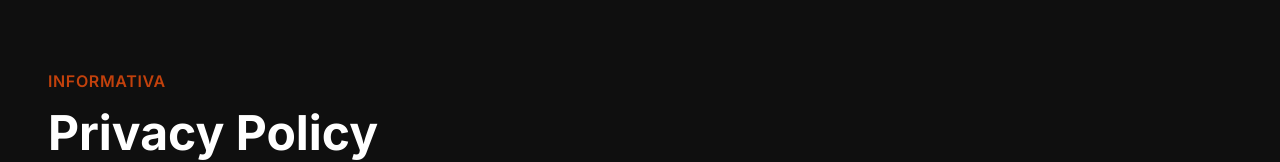
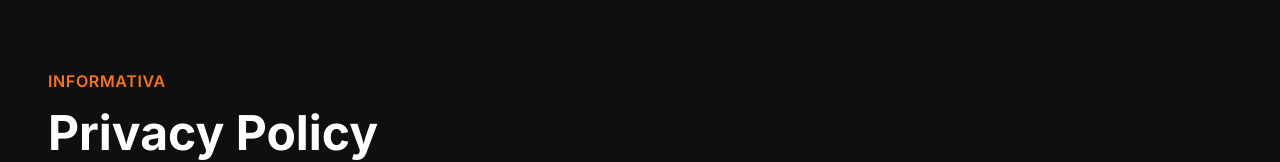
Before and after one commit to GiuseppeLiGioi/centro-vetrine, a Next.js app: page /privacy-policy in a window 1280 px wide. Shown: the part 127-289 px from the top of the page. Built offline with nearby package versions, Linux system fonts and the light colour scheme.

Commit message:
fixed. color title privacy page

```diff
--- a/src/app/(site)/privacy-policy/page.module.css
+++ b/src/app/(site)/privacy-policy/page.module.css
@@ -19,7 +19,7 @@
 }
 .eyebrow {
   margin: 0;
-  color: var(--color-primary);
+  color: var(--color-primary-soft);
   font-size: var(--text-sm);
   font-weight: var(--font-semibold);
   line-height: 1.4;
```
